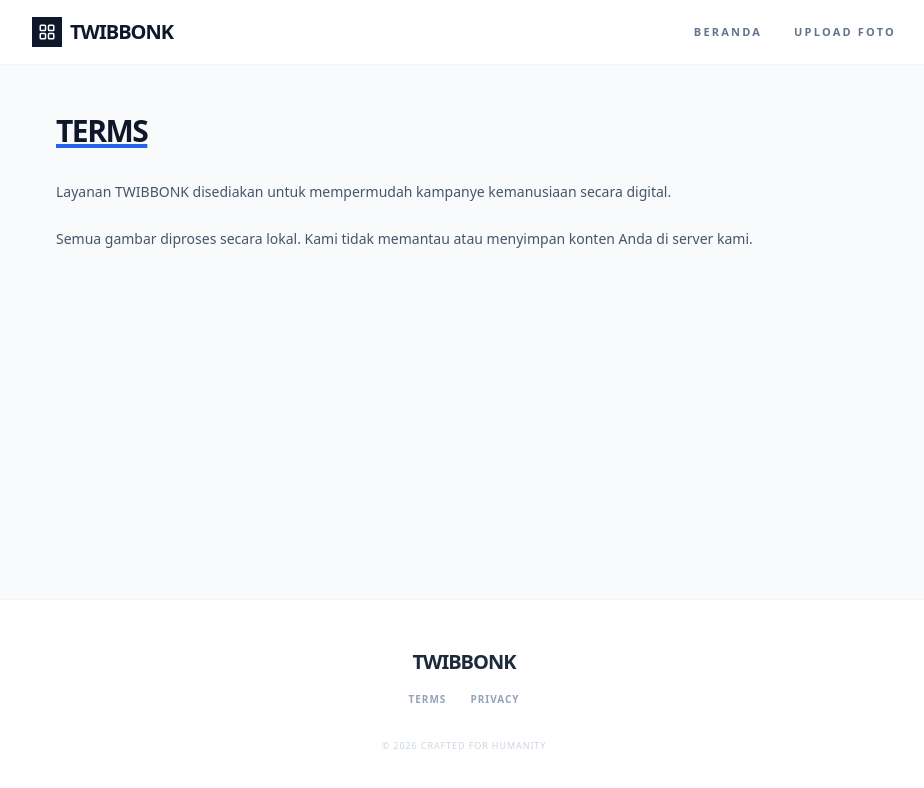
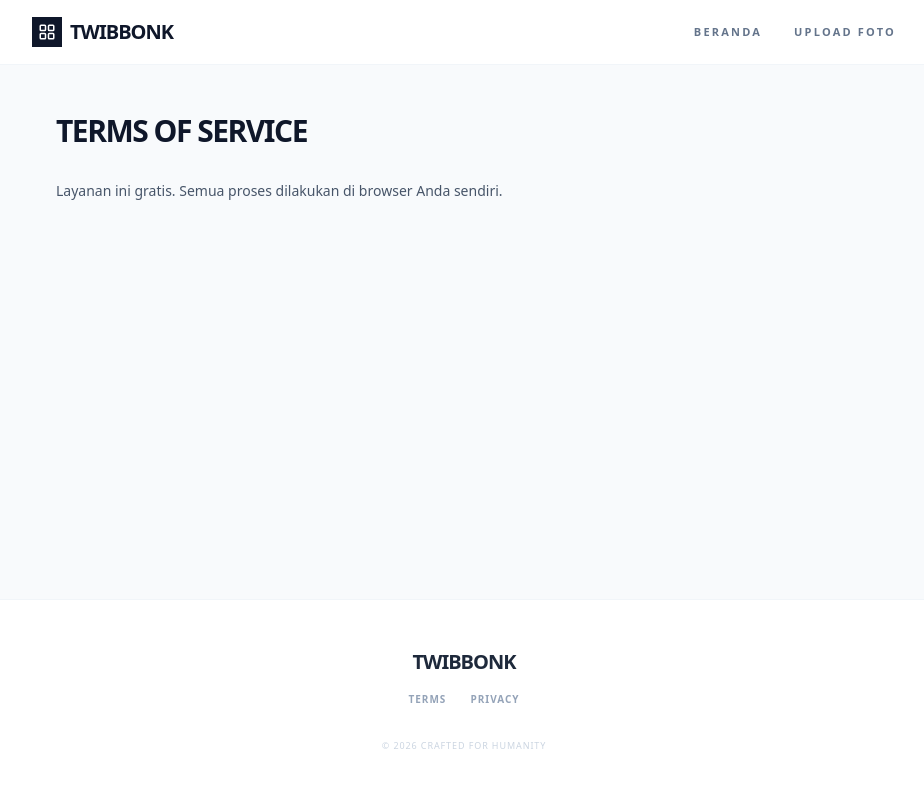
Before and after one commit to DaveAngelia257760/intifadah, a React (Vite) app: page /terms in a window 1280 px wide. Shown: the top 788 px of the page, without its empty margins (176-1100 px from the left). Built offline with nearby package versions, Linux system fonts and the light colour scheme.

Commit message:
Update Terms.jsx

```diff
--- a/src/pages/Terms.jsx
+++ b/src/pages/Terms.jsx
@@ -3,11 +3,8 @@ import React from 'react';
 export default function Terms() {
   return (
     <div className="py-12 px-6">
-      <h1 className="text-3xl font-black uppercase tracking-tighter mb-8 text-slate-900 underline decoration-blue-600 decoration-4">Terms</h1>
-      <div className="text-sm text-slate-600 space-y-6 leading-relaxed">
-        <p>Layanan TWIBBONK disediakan untuk mempermudah kampanye kemanusiaan secara digital.</p>
-        <p>Semua gambar diproses secara lokal. Kami tidak memantau atau menyimpan konten Anda di server kami.</p>
-      </div>
+      <h1 className="text-3xl font-black uppercase tracking-tighter mb-8">Terms of Service</h1>
+      <p className="text-sm text-slate-600">Layanan ini gratis. Semua proses dilakukan di browser Anda sendiri.</p>
     </div>
   );
 }
```
